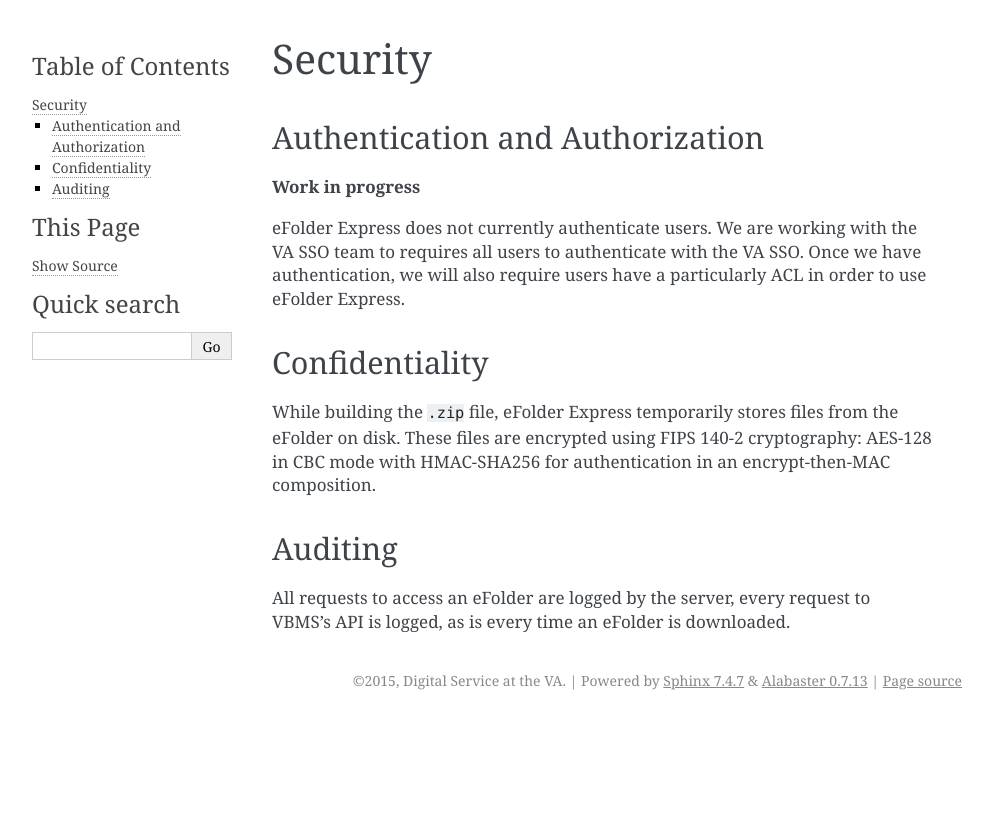
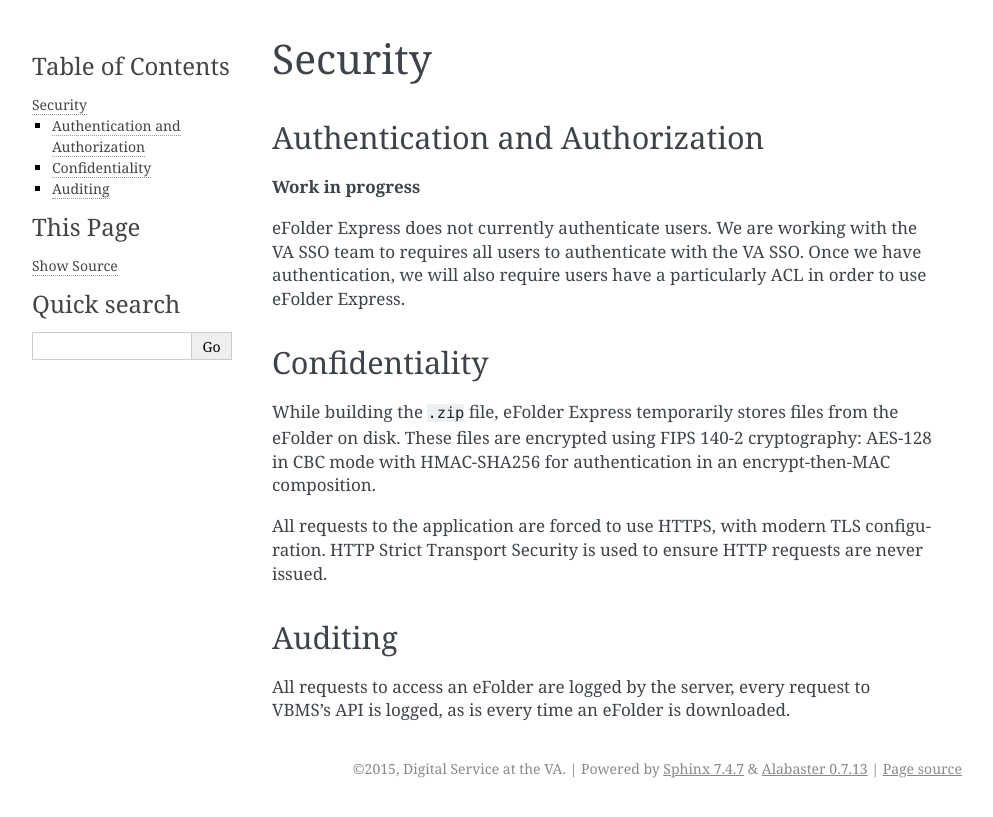
Before and after one commit to department-of-veterans-affairs/efolder-express, a Sphinx documentation site: the page built from docs/security.rst, in a window 1280 px wide. Shown: the top 817 px of the page, without its empty margins (148-1141 px from the left). Built offline with Sphinx 7.4.7, drawn with Linux system fonts in a browser that asks for light colours.

Commit message:
Mention that this is an all TLS shop

```diff
--- a/docs/security.rst
+++ b/docs/security.rst
@@ -19,6 +19,10 @@
 cryptography: AES-128 in CBC mode with HMAC-SHA256 for authentication in an
 encrypt-then-MAC composition.
 
+All requests to the application are forced to use HTTPS, with modern TLS
+configuration. HTTP Strict Transport Security is used to ensure HTTP requests
+are never issued.
+
 Auditing
 --------
 
```
